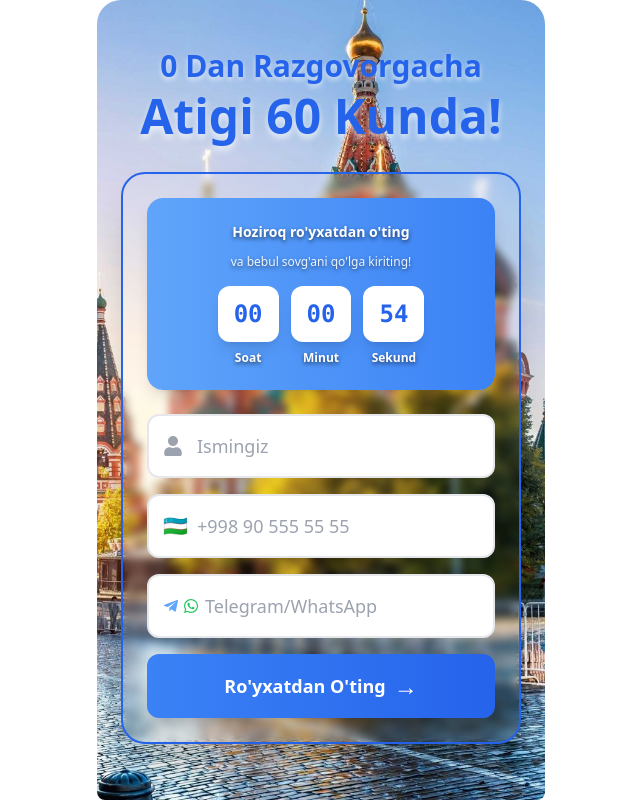
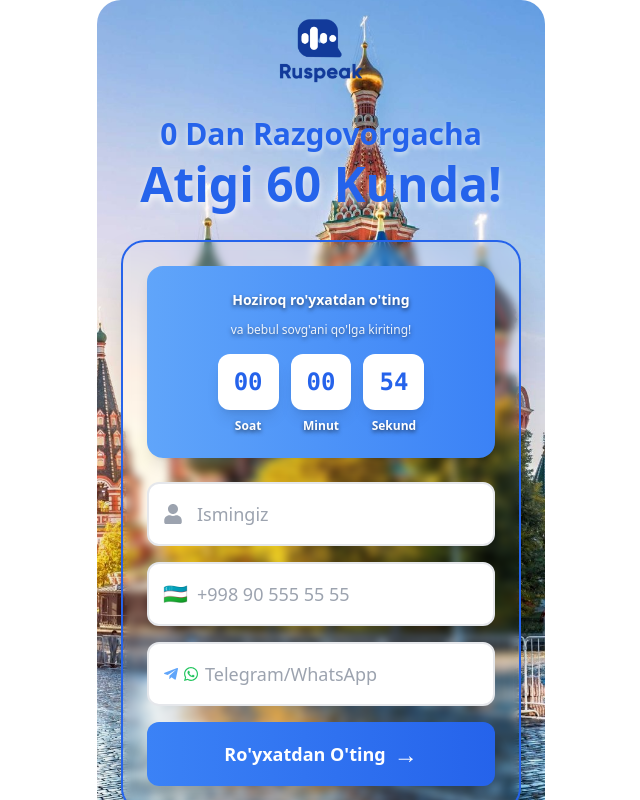
Before and after one commit to hojiakbarsobirov/ruspeak, a React (Vite) app: page / in a window 1280 px wide. Shown: the top 800 px of the page, without its empty margins (319-959 px from the left). Built offline with nearby package versions, Linux system fonts and the light colour scheme.

Commit message:
Update Logo

```diff
--- a/src/components/PremiumLandingPage.jsx
+++ b/src/components/PremiumLandingPage.jsx
@@ -277,6 +277,9 @@ const PremiumLandingPage = () => {
 
           <div className="relative z-10 px-6 pt-12 pb-8">
             <div className="text-center text-blue-600 mb-8">
+              <div className="w-full flex justify-center items-start relative bottom-8">
+                <img className="w-[180px]" src="/logos.png" alt="" />
+              </div>
               <h1
                 className="text-3xl font-bold mb-2"
                 style={{ textShadow: "0px 3px 5px rgba(255,255,255,0.6)" }}
```
